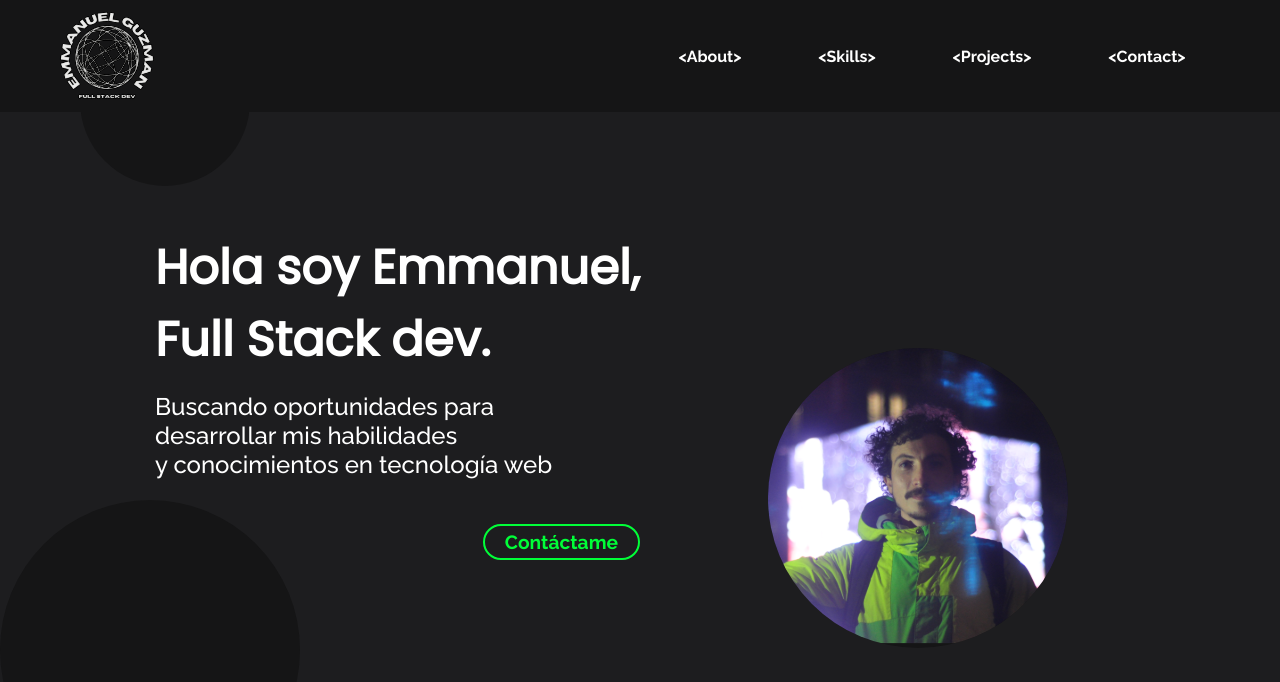
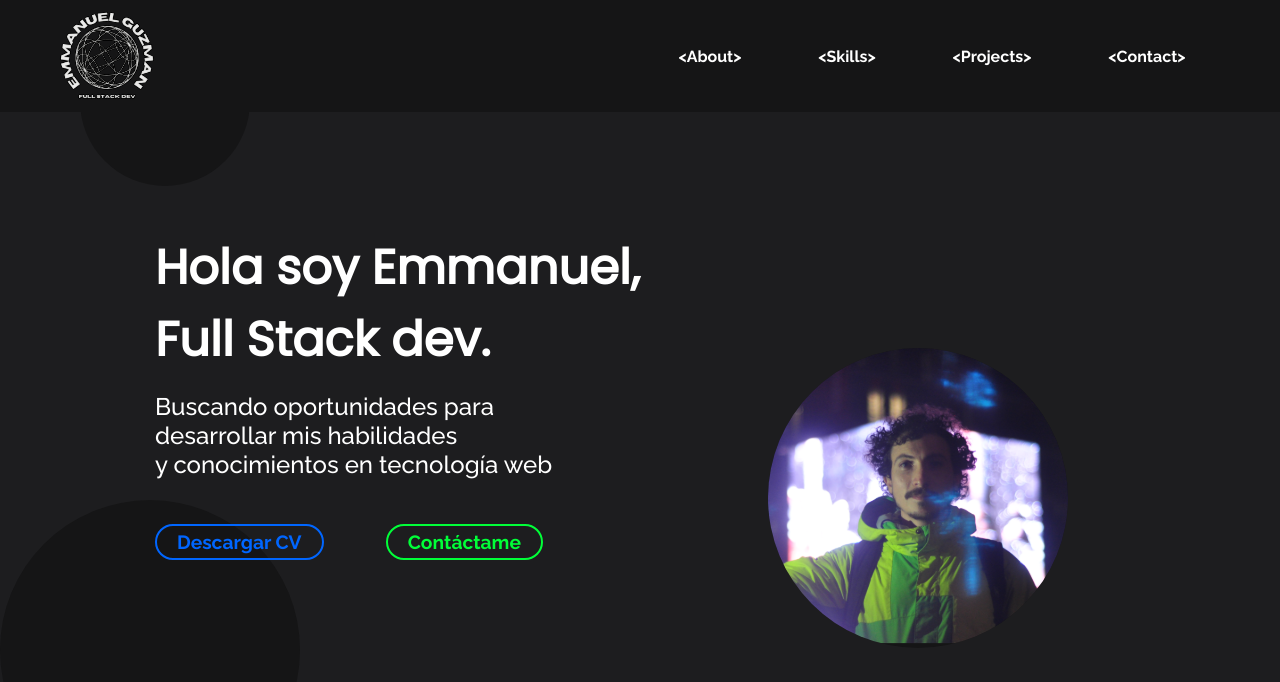
Before and after one commit to Rguzman77/react-portfolio, a React (Vite) app: page / in a window 1280 px wide. Shown: the top 682 px of the page. Built offline with nearby package versions, Linux system fonts and the light colour scheme.

Commit message:
added download button and linked cv.pdf

```diff
--- a/package.json
+++ b/package.json
@@ -11,6 +11,7 @@
   },
   "dependencies": {
     "icons": "^1.0.0",
+    "js-file-download": "^0.4.12",
     "react": "^18.2.0",
     "react-dom": "^18.2.0",
     "react-icons": "^4.8.0",
--- a/src/App.css
+++ b/src/App.css
@@ -33,5 +33,6 @@ body {
     --color-black: #151516;
     --color-background-black:#1D1D1F;
     --color-green:#00FF38;
+    --color-blue:#0066FF;
 
 }
--- a/src/elements/Button/Button.tsx
+++ b/src/elements/Button/Button.tsx
@@ -1,13 +1,15 @@
 import { ButtonStyle } from "./ButtonStyle";
+
 interface ButtonProps {
     label: string;
+    color: string;
     onClick?: (event: React.MouseEvent<HTMLButtonElement>) => void;
 }
 
-const Button: React.FC<ButtonProps> = ({ label }) => (
-    <>
-        <ButtonStyle> {label} </ButtonStyle>
-    </>
-)
+const Button: React.FC<ButtonProps> = ({ label, color, onClick }) => (
+    <ButtonStyle color={color} onClick={onClick}>
+      {label}
+    </ButtonStyle>
+  );
 
-export default Button
+  export default Button;
--- a/src/elements/Button/ButtonStyle.tsx
+++ b/src/elements/Button/ButtonStyle.tsx
@@ -1,20 +1,23 @@
 import styled from 'styled-components';
 
-export const ButtonStyle = styled.button`
-  border: 2px solid var(--color-green);
+interface ButtonStyleProps {
+  color: string;
+}
+
+export const ButtonStyle = styled.button<ButtonStyleProps>`
+  border: 2px solid ${({ color }) => color};
   border-radius: 26px;
-  font-family:'Raleway', sans-serif;
+  font-family: 'Raleway', sans-serif;
   font-weight: 700;
   font-size: 1.2rem;
-  color:var(--color-green);
-
+  color: ${({ color }) => color};
   width: fit-content;
   background-color: transparent;
   transition: all 1s ease;
-  padding:5px 20px 5px 20px;
+  padding: 5px 20px;
 
-:hover {
-    background-color: var(--color-green);
-    color: var(--color-black)
-};
-`
+  :hover {
+    background-color: ${({ color }) => color};
+    color: var(--color-black);
+  }
+`;
--- a/src/pages/home/Home.tsx
+++ b/src/pages/home/Home.tsx
@@ -1,13 +1,19 @@
+/* eslint-disable @typescript-eslint/no-var-requires */
 import { Button } from '../../elements/index'
 import { TitleStyle } from './TitleStyle'
-import { Link } from 'react-router-dom'
 import { HomeCard } from './HomeCard'
+import cv from '../../assets/cv/cv.pdf'
 import { Circle1, Circle2, Circle3 } from './Circles'
 import profileimage from '../../assets/profileimage.svg'
 
 
+function handleRedirect(){
+  window.location.href = '/contact';
+}
 
-
+function handleDownload() {
+ window.open(cv);
+}
 
 const Home = () => {
 
@@ -17,8 +23,11 @@ const Home = () => {
           <TitleStyle>
             <h1>Hola soy Emmanuel,<br/>Full Stack dev.</h1>
             <h2>Buscando oportunidades para<br/> desarrollar mis habilidades <br/> y conocimientos en tecnología web</h2>
+          <span>
+          <Button label='Descargar CV'color='var(--color-blue)' onClick={handleDownload}/>
+          <Button label="Contáctame" color='var(--color-green)' onClick={handleRedirect}/>
+          </span>
           </TitleStyle>
-          <Link to="/contact"><Button label="Contáctame"/></Link>
       </HomeCard>
          <Circle1>
             <div><img src={profileimage} alt="Profile Image" /></div>
--- a/src/pages/home/HomeCard.tsx
+++ b/src/pages/home/HomeCard.tsx
@@ -6,4 +6,6 @@ height: 50vh;
 display:flex;
 flex-direction: column;
 align-items: flex-end;
+
+
 `
--- a/src/pages/home/TitleStyle.tsx
+++ b/src/pages/home/TitleStyle.tsx
@@ -1,6 +1,6 @@
 import styled from "styled-components";
 
-export const TitleStyle = styled.div`
+export const TitleStyle = styled.article`
 display: flex;
 flex-direction: column;
 margin-left: 4vw;
@@ -18,4 +18,10 @@ h2{
     font-weight: 400;
     margin-bottom: 45px;
 }
+span {
+    width: 80%;
+    display:flex;
+    flex-direction:row;
+    justify-content: space-between;
+}
 `
```
Also changed, not shown: 2 other files (tests, documents, lock files or other folders).
